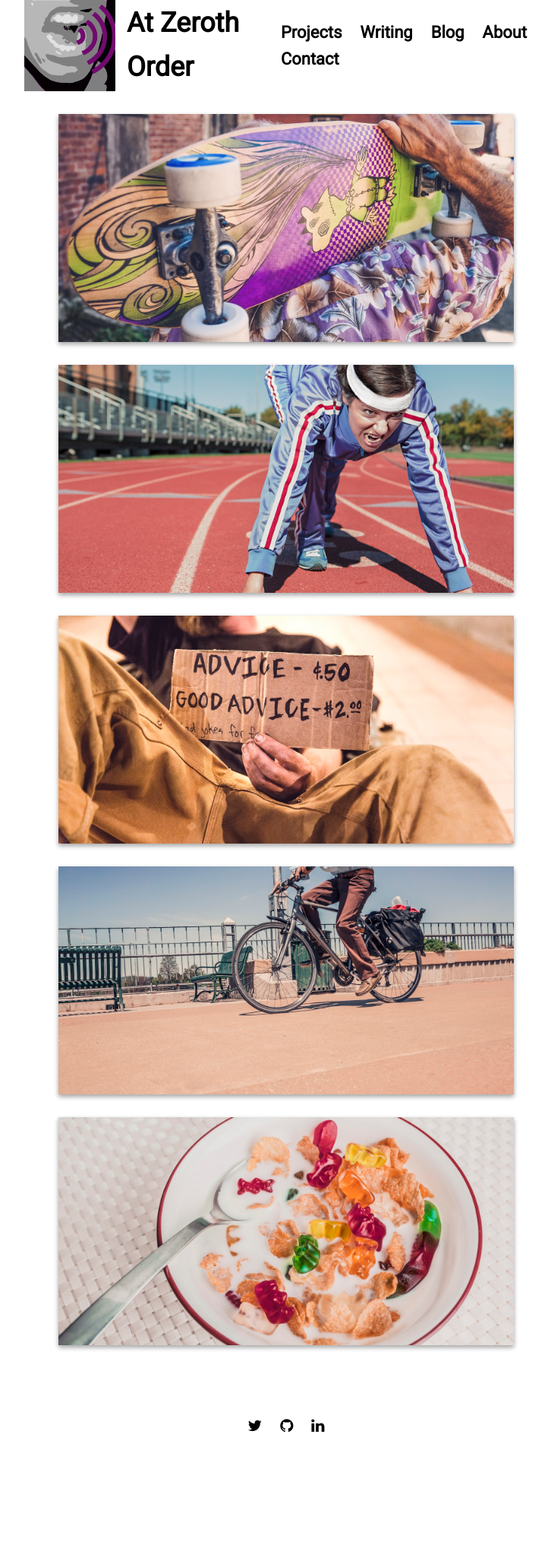
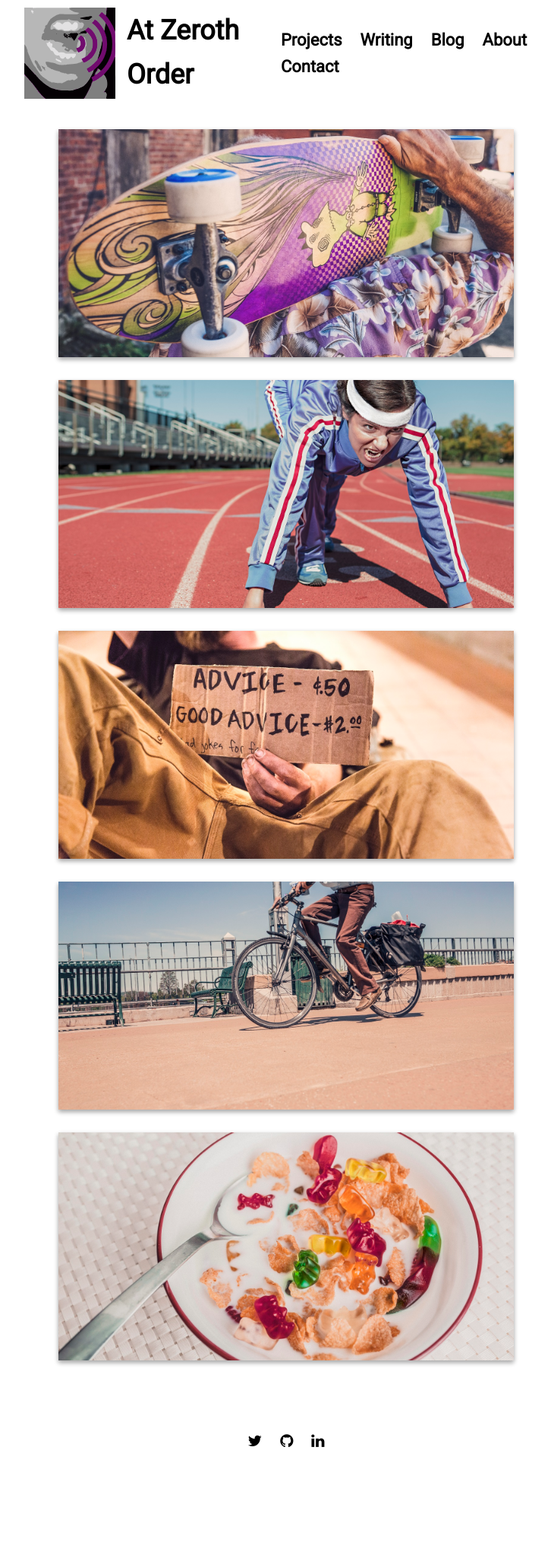
Before and after one commit to thicknavyrain/thicknavyrain.github.io, a Jekyll site: the page built from index.md, in a window 1280 px wide. Shown: the whole page at 76% size, without its empty margins (263-989 px from the left). Built offline with Jekyll 4.4.1, drawn with Linux system fonts in a browser that asks for light colours; nearby versions of some CDN libraries.

Commit message:
Space above logo

```diff
--- a/_sass/3-sections/_header.sass
+++ b/_sass/3-sections/_header.sass
@@ -2,15 +2,15 @@ header
   display: flex
   justify-content: space-between
   align-items: center
-  height: 120px // Increase the header height to accommodate the larger logo
-  padding: 0 30px
+  height: 120px // Adjusted height to maintain balance
+  padding: 10px 30px // Added top padding to create space between the logo and the top of the page
 
   .logo
     display: flex
     align-items: center
     margin: 0
     font:
-      size: 36px // Slightly increase the title font size for balance
+      size: 36px
       weight: 700
     a
       display: flex
@@ -21,15 +21,15 @@ header
         color: $accent-color
 
     .header-logo
-      width: 120px // Further increase the logo size
+      width: 120px
       height: auto
-      margin-right: 15px // Increase space between the logo image and the text
+      margin-right: 15px
 
   nav
     margin: 0
     a
       display: inline-block
-      margin-left: 20px // Increase space between navigation items for balance
+      margin-left: 20px
       color: rgba(0,0,0,1)
       font:
         size: 22px
```
